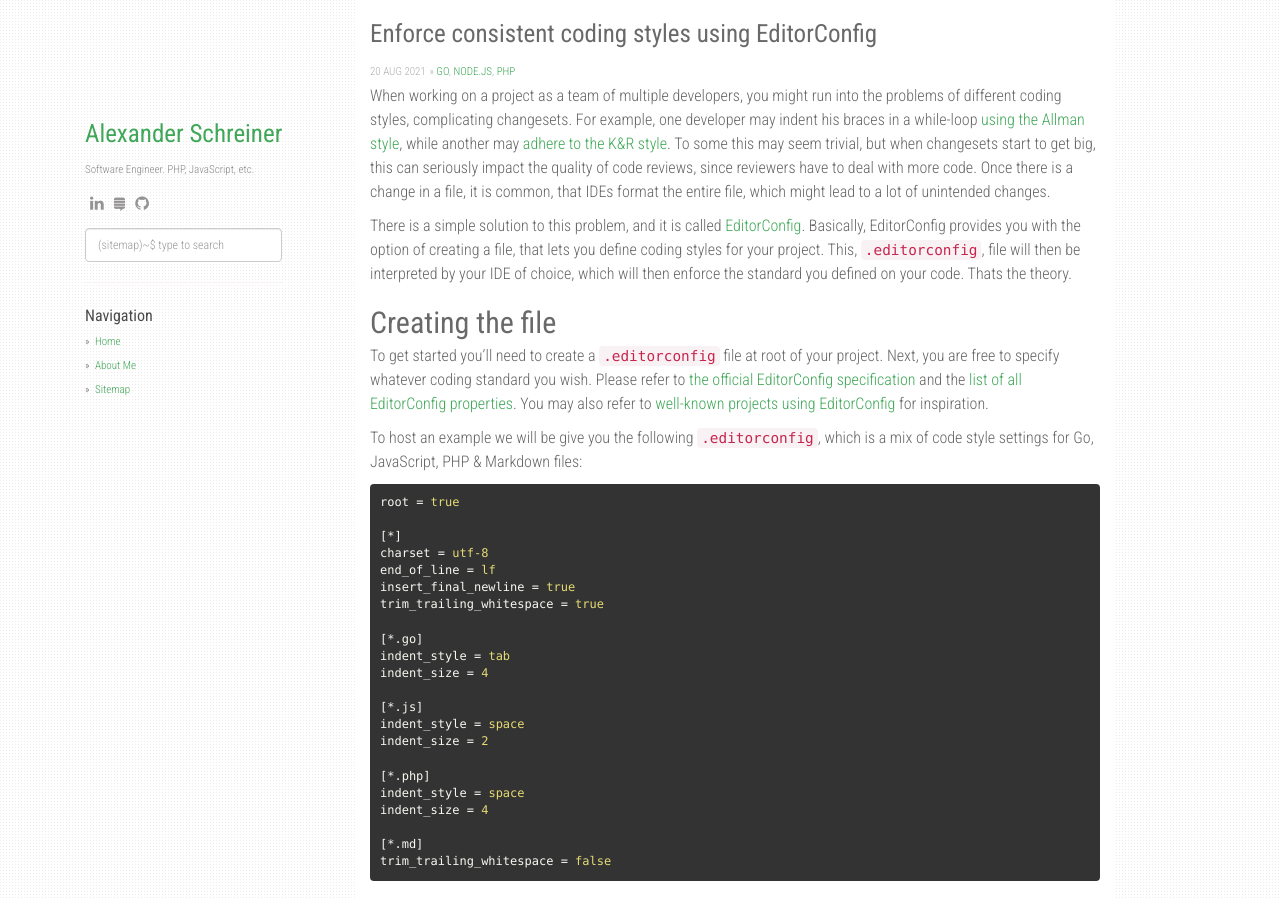
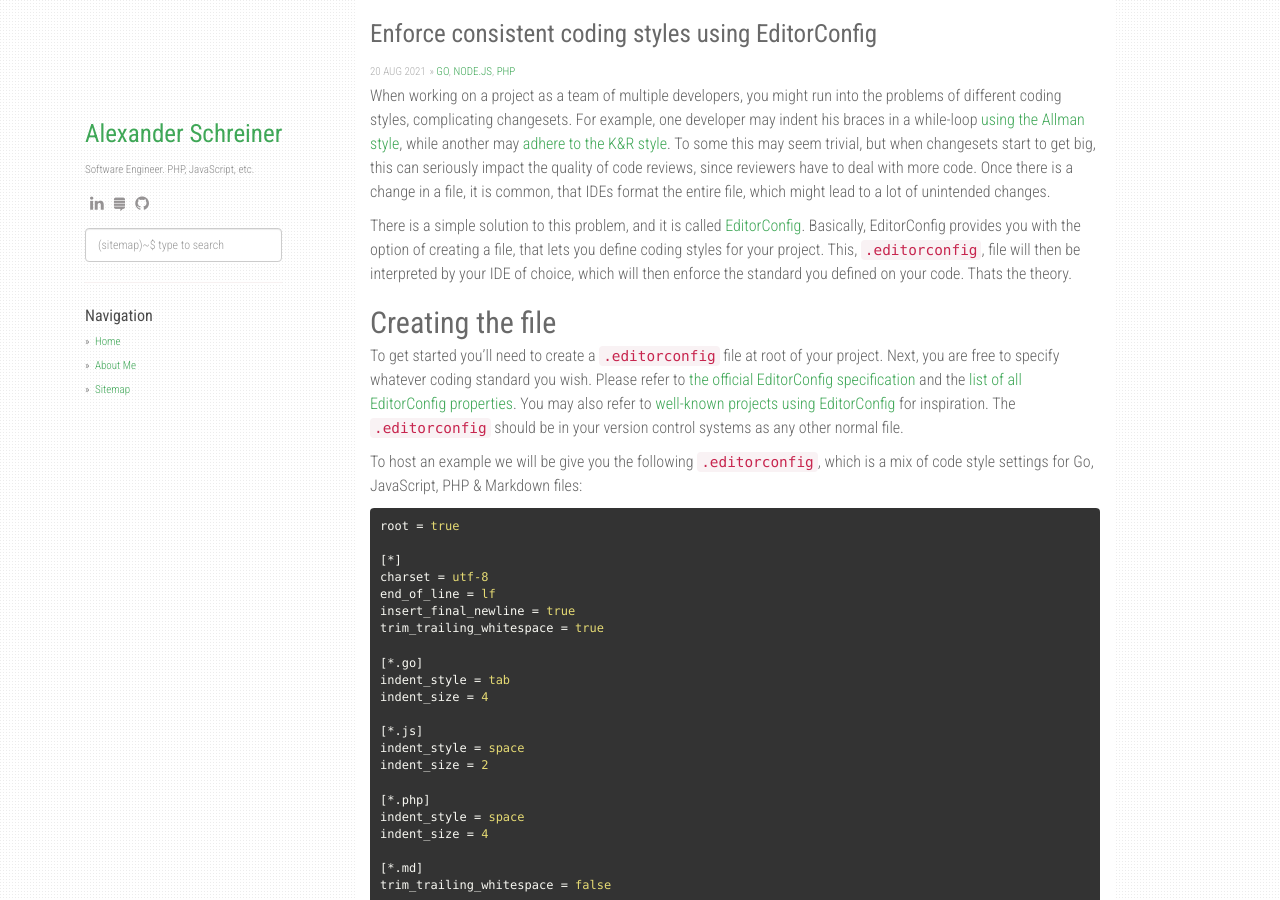
Before and after one commit to alexander-schreiner/alexander-schreiner.github.io, a Jekyll site: the page built from _posts/2021-08-20-enforce-consistent-coding-styles-using-editorconfig-file.md, in a window 1280 px wide and 900 px high. Built offline with Jekyll 4.4.1, drawn with Linux system fonts in a browser that asks for light colours; nearby versions of some CDN libraries; comment, search, counter and statistics services are not loaded.

Commit message:
Update 2021-08-20-enforce-consistent-coding-styles-using-editorconfig-file.md

````diff
--- a/_posts/2021-08-20-enforce-consistent-coding-styles-using-editorconfig-file.md
+++ b/_posts/2021-08-20-enforce-consistent-coding-styles-using-editorconfig-file.md
@@ -11,7 +11,7 @@
 
 ## Creating the file
 
-To get started you'll need to create a `.editorconfig` file at root of your project. Next, you are free to specify whatever coding standard you wish. Please refer to [the official EditorConfig specification](https://editorconfig-specification.readthedocs.io/) and the [list of all EditorConfig properties](https://github.com/editorconfig/editorconfig/wiki/EditorConfig-Properties). You may also refer to [well-known projects using EditorConfig](https://github.com/editorconfig/editorconfig/wiki/Projects-Using-EditorConfig) for inspiration.
+To get started you'll need to create a `.editorconfig` file at root of your project. Next, you are free to specify whatever coding standard you wish. Please refer to [the official EditorConfig specification](https://editorconfig-specification.readthedocs.io/) and the [list of all EditorConfig properties](https://github.com/editorconfig/editorconfig/wiki/EditorConfig-Properties). You may also refer to [well-known projects using EditorConfig](https://github.com/editorconfig/editorconfig/wiki/Projects-Using-EditorConfig) for inspiration. The `.editorconfig` should be in your version control systems as any other normal file.
 
 To host an example we will be give you the following `.editorconfig`, which is a mix of code style settings for Go, JavaScript, PHP & Markdown files:
 ```ini
````
